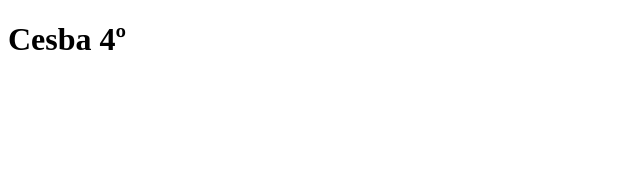
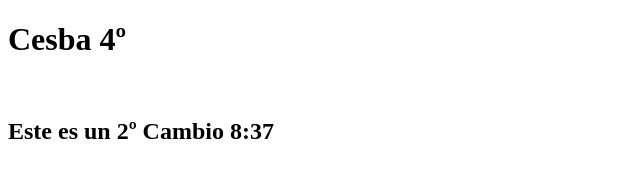
Before and after one commit to ProfesorGaz/Test_Git, a plain HTML site: page index.html in a window 1280 px wide. Shown: the whole page, without its empty margins (0-640 px from the left). Drawn offline with Linux system fonts and the light colour scheme.

Commit message:
2º Cambio/Commit

```diff
--- a/index.html
+++ b/index.html
@@ -7,5 +7,8 @@
 </head>
 <body>
     <h1>Cesba 4º</h1>
+    <br>
+    <h2>Este es un 2º Cambio 8:37</h2>
+
 </body>
 </html>
```
